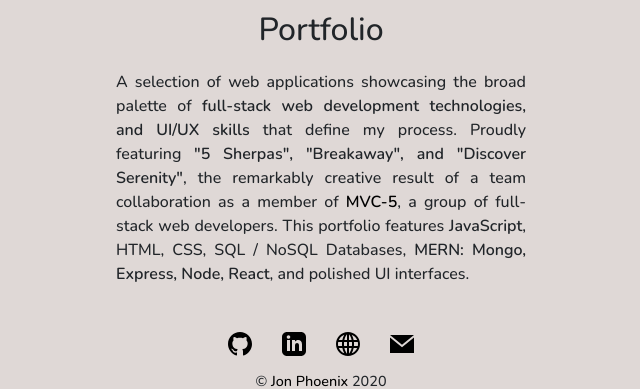
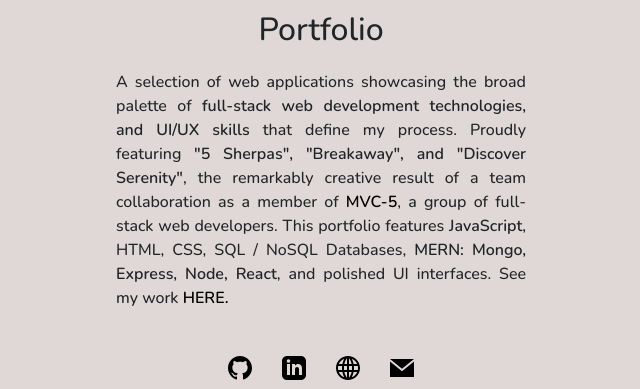
Before and after one commit to JonPhoenix/jpx-react-portfolio, a React (Create React App) app: page / in a window 1280 px wide. Shown: the part 826-1215 px from the top of the page, without its empty margins (319-959 px from the left). Built offline with nearby package versions, Linux system fonts and the light colour scheme.

Commit message:
Final review

```diff
--- a/src/pages/HomePage/index.jsx
+++ b/src/pages/HomePage/index.jsx
@@ -59,7 +59,10 @@ function HomePage() {
             , a group of full-stack web developers. This portfolio features{" "}
             <strong>JavaScript</strong>, HTML, CSS, SQL / NoSQL Databases,{" "}
             <strong>MERN: Mongo, Express, Node, React</strong>, and polished UI
-            interfaces.
+            interfaces. See my work{" "}
+            <a className="link-jon" href="/work">
+              <strong>HERE.</strong>
+            </a>
           </p>
         </section>
       </div>
```
